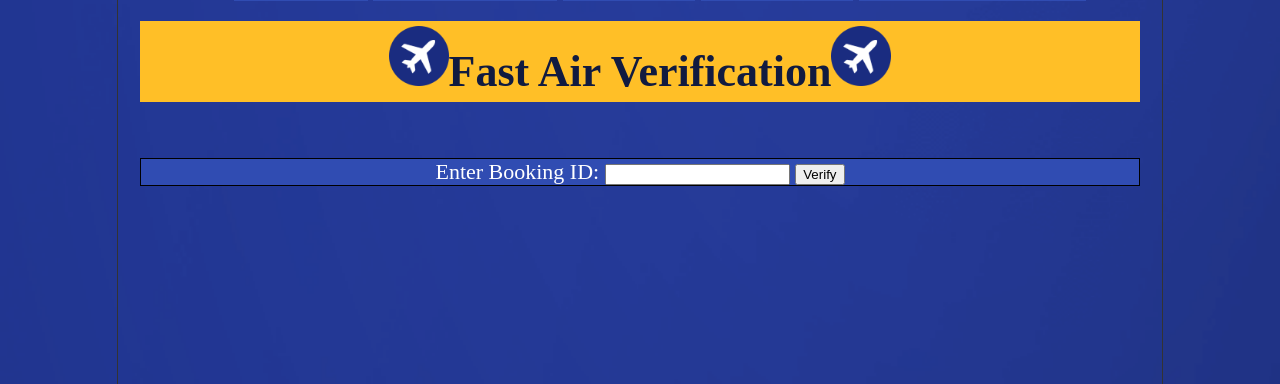
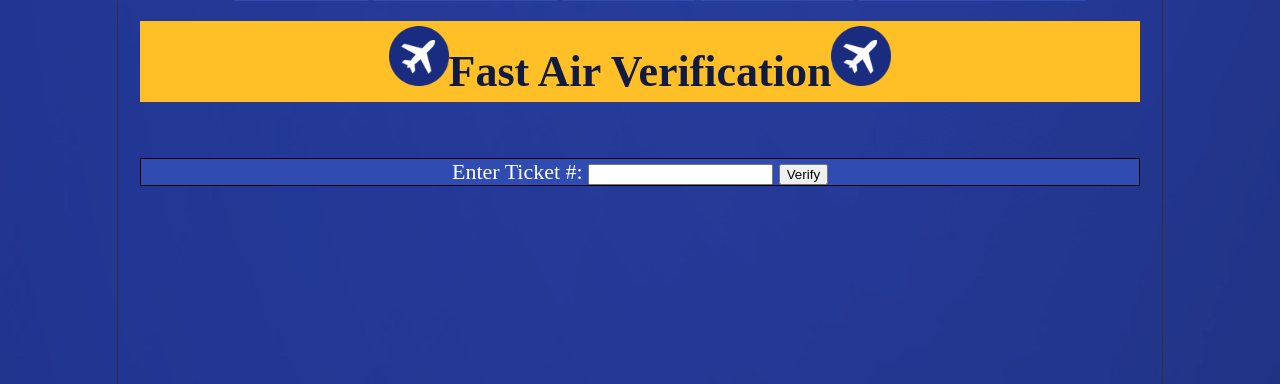
Before and after one commit to Chaszor/SWAir, a PHP site: page /verification.php in a window 1280 px wide. Shown: the part 318-702 px from the top of the page. Run offline with PHP 8.4, Linux system fonts and the light colour scheme.

Commit message:
Update verification.php

```diff
--- a/verification.php
+++ b/verification.php
@@ -86,7 +86,7 @@ if ($_SERVER["REQUEST_METHOD"] == "POST") {
 
 <div class="verification">
     <form method="post" align="center" action="<?php echo htmlspecialchars($_SERVER["PHP_SELF"]); ?>">
-        <label for="booking_id">Enter Booking ID:</label>
+        <label for="booking_id">Enter Ticket #:</label>
         <input type="text" name="booking_id" id="booking_id" required>
         <input type="submit" value="Verify">
     </form>
```
